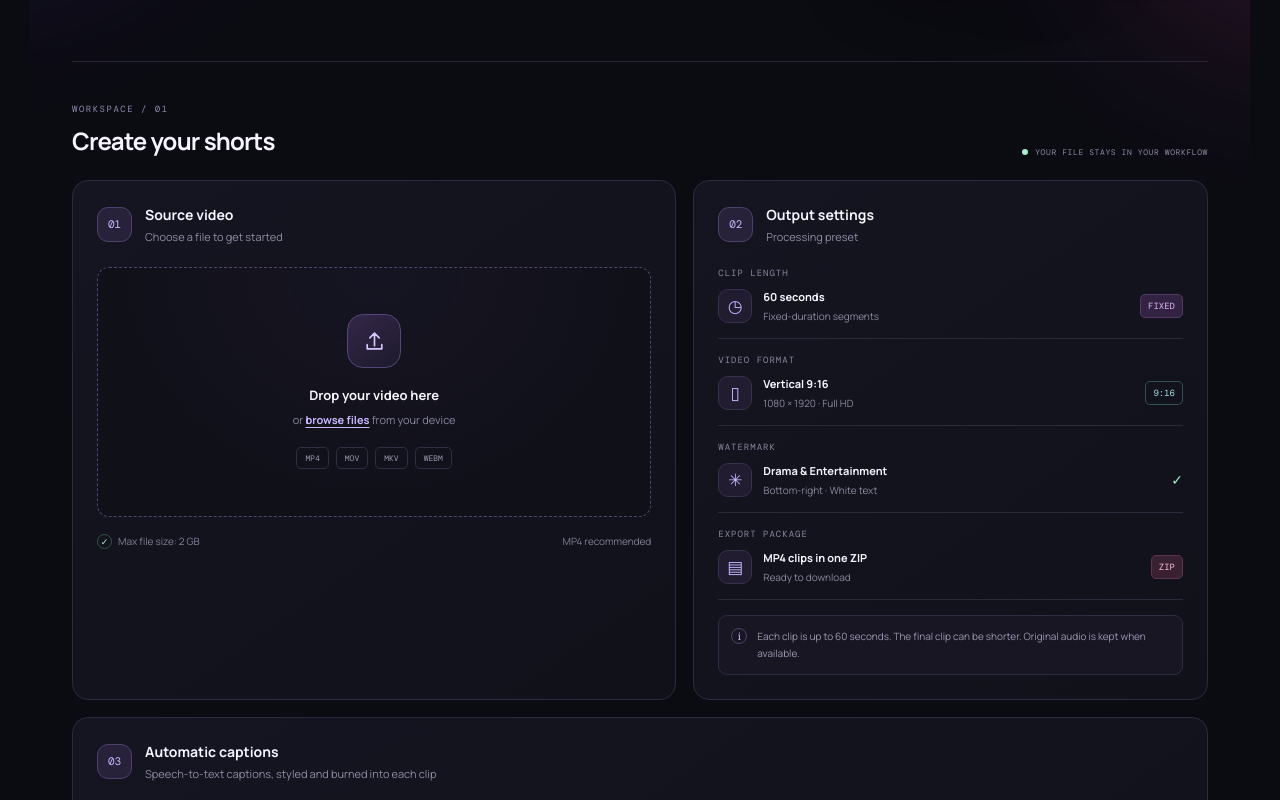
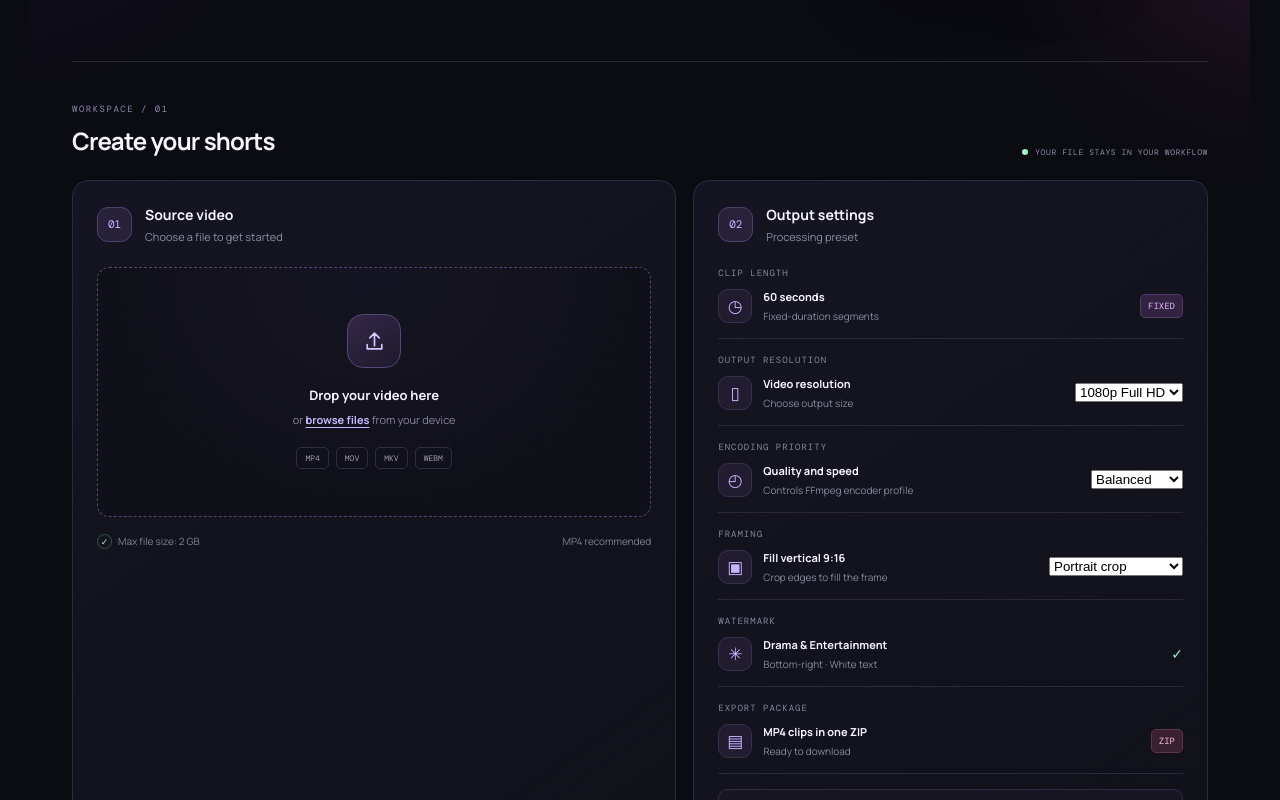
Before and after one commit to pcmdk369/60sec, a Next.js app in the folder frontend/: page / in a window 1280 px wide. Shown: the part 492-1292 px from the top of the page. Built offline with nearby package versions, Linux system fonts and the light colour scheme; no server answers.

Commit message:
Add frontend quality and framing selectors

```diff
--- a/frontend/app/page.tsx
+++ b/frontend/app/page.tsx
@@ -22,6 +22,9 @@ export default function Home() {
   const [captionColor, setCaptionColor] = useState("white");
   const [captionSize, setCaptionSize] = useState("medium");
   const [captionsEnabled, setCaptionsEnabled] = useState(true);
+  const [outputResolution, setOutputResolution] = useState("1080p");
+  const [encodingPriority, setEncodingPriority] = useState("balanced");
+  const [framing, setFraming] = useState("portrait");
 
   const apiBase = (process.env.NEXT_PUBLIC_API_URL || "http://127.0.0.1:8000").replace(/\/$/, "");
 
@@ -138,6 +141,9 @@ export default function Home() {
     form.append("caption_style", captionStyle);
     form.append("caption_color", captionColor);
     form.append("caption_size", captionSize);
+    form.append("output_resolution", outputResolution);
+    form.append("encoding_priority", encodingPriority);
+    form.append("framing", framing);
     try {
       const response = await fetch(`${apiBase}/api/jobs`, { method: "POST", body: form });
       if (!response.ok) {
@@ -225,7 +231,9 @@ export default function Home() {
           <div className="panel settings-panel">
             <div className="panel-heading"><span className="step-number">02</span><div><h3>Output settings</h3><p>Processing preset</p></div></div>
             <div className="setting-block"><label>CLIP LENGTH</label><div className="setting-value"><span className="setting-icon">◷</span><div><strong>60 seconds</strong><small>Fixed-duration segments</small></div><span className="fixed-badge">FIXED</span></div></div>
-            <div className="setting-block"><label>VIDEO FORMAT</label><div className="setting-value"><span className="setting-icon">▯</span><div><strong>Vertical 9:16</strong><small>1080 × 1920 · Full HD</small></div><span className="format-preview">9:16</span></div></div>
+            <div className="setting-block"><label>OUTPUT RESOLUTION</label><div className="setting-value"><span className="setting-icon">▯</span><div><strong>Video resolution</strong><small>Choose output size</small></div><select aria-label="Output resolution" value={outputResolution} onChange={e => setOutputResolution(e.target.value)}><option value="480p">480p</option><option value="720p">720p HD</option><option value="1080p">1080p Full HD</option><option value="2160p">2160p 4K</option></select></div></div>
+            <div className="setting-block"><label>ENCODING PRIORITY</label><div className="setting-value"><span className="setting-icon">◴</span><div><strong>Quality and speed</strong><small>Controls FFmpeg encoder profile</small></div><select aria-label="Encoding priority" value={encodingPriority} onChange={e => setEncodingPriority(e.target.value)}><option value="fast">Fast</option><option value="balanced">Balanced</option><option value="quality">High quality</option></select></div></div>
+            <div className="setting-block"><label>FRAMING</label><div className="setting-value"><span className="setting-icon">▣</span><div><strong>{framing === "portrait" ? "Fill vertical 9:16" : "Preserve full frame"}</strong><small>{framing === "portrait" ? "Crop edges to fill the frame" : "Fit video with black padding"}</small></div><select aria-label="Video framing" value={framing} onChange={e => setFraming(e.target.value)}><option value="portrait">Portrait crop</option><option value="pad">Preserve full frame</option></select></div></div>
             <div className="setting-block"><label>WATERMARK</label><div className="setting-value"><span className="setting-icon">✳</span><div><strong>Drama & Entertainment</strong><small>Bottom-right · White text</small></div><span className="check-mark">✓</span></div></div>
             <div className="setting-block"><label>EXPORT PACKAGE</label><div className="setting-value"><span className="setting-icon">▤</span><div><strong>MP4 clips in one ZIP</strong><small>Ready to download</small></div><span className="zip-badge">ZIP</span></div></div>
             <div className="settings-note"><span>i</span><p>Each clip is up to 60 seconds. The final clip can be shorter. Original audio is kept when available.</p></div>
```
